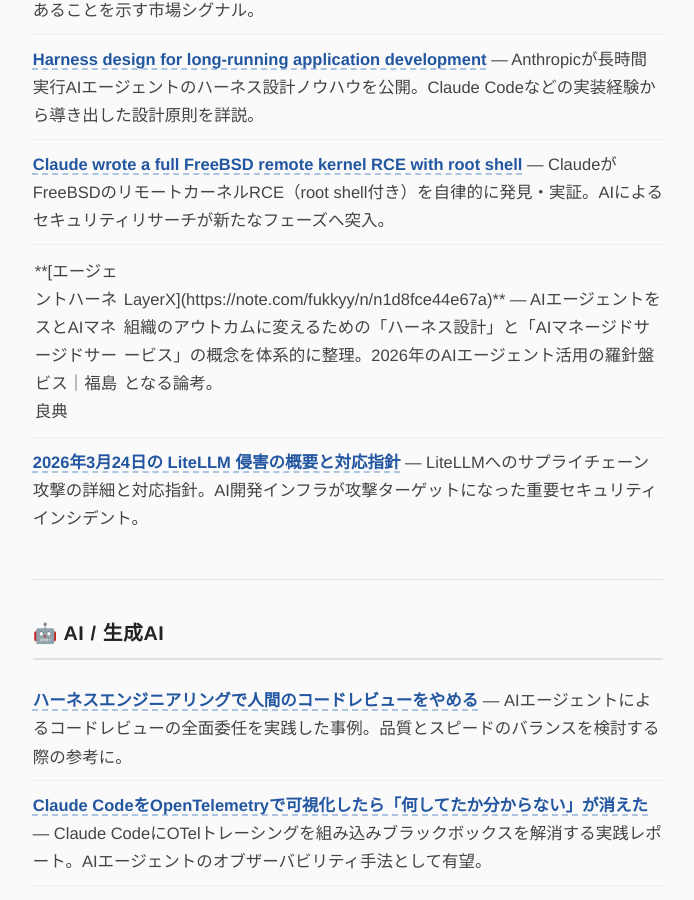
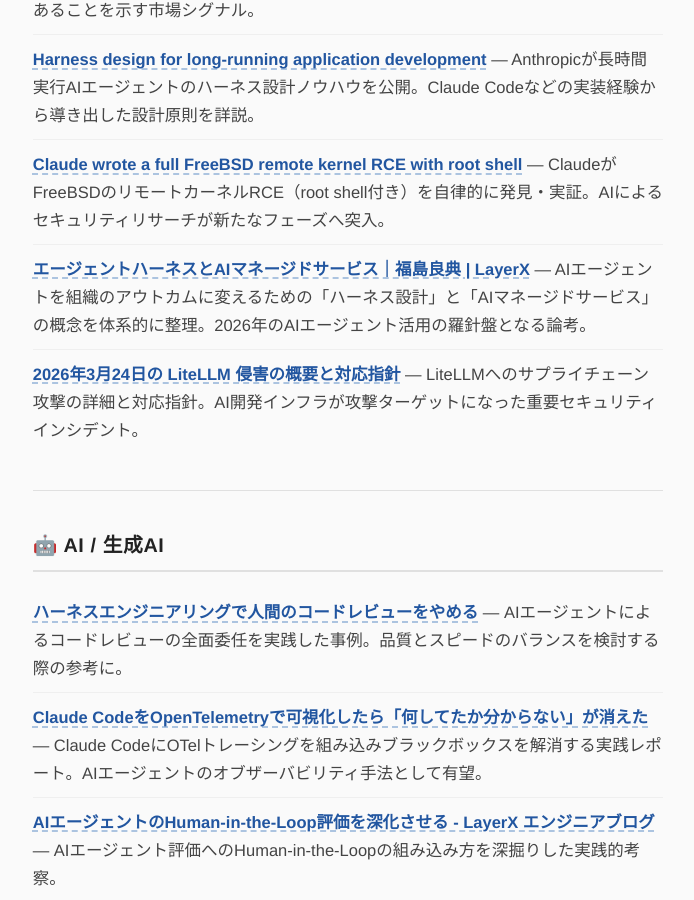
Before and after one commit to j-un/daily-brief, a Jekyll site: the page built from docs/brief-2026-04-02.md, in a window 1280 px wide and 900 px high, scrolled down 394 px. Shown: the whole window, without its empty margins (292-986 px from the left). Built offline with Jekyll 4.4.1, drawn with Linux system fonts in a browser that asks for light colours; our own code applies the rules of GitHub Pages for plain Markdown files; some of the changed text lies outside the part shown.

Commit message:
fix: escape pipe in article title in 2026-04-02 brief
Co-Authored-By: Claude Opus 4.6 <noreply@anthropic.com>

```diff
--- a/docs/brief-2026-04-02.md
+++ b/docs/brief-2026-04-02.md
@@ -15,7 +15,7 @@
 
 - **[Claude wrote a full FreeBSD remote kernel RCE with root shell](https://github.com/califio/publications/blob/main/MADBugs/CVE-2026-4747/write-up.md)** — ClaudeがFreeBSDのリモートカーネルRCE（root shell付き）を自律的に発見・実証。AIによるセキュリティリサーチが新たなフェーズへ突入。
 
-- **[エージェントハーネスとAIマネージドサービス｜福島良典 | LayerX](https://note.com/fukkyy/n/n1d8fce44e67a)** — AIエージェントを組織のアウトカムに変えるための「ハーネス設計」と「AIマネージドサービス」の概念を体系的に整理。2026年のAIエージェント活用の羅針盤となる論考。
+- **[エージェントハーネスとAIマネージドサービス｜福島良典 \| LayerX](https://note.com/fukkyy/n/n1d8fce44e67a)** — AIエージェントを組織のアウトカムに変えるための「ハーネス設計」と「AIマネージドサービス」の概念を体系的に整理。2026年のAIエージェント活用の羅針盤となる論考。
 
 - **[2026年3月24日の LiteLLM 侵害の概要と対応指針](https://diary.shift-js.info/litellm-compromise/)** — LiteLLMへのサプライチェーン攻撃の詳細と対応指針。AI開発インフラが攻撃ターゲットになった重要セキュリティインシデント。
 
@@ -83,7 +83,7 @@
 
 - **[GitHub Appの秘密鍵をGitHub Secretsから追い出す - 10X Product Blog](https://product.10x.co.jp/entry/2026/04/01/163814)** — Octo STSを使いGitHub App秘密鍵をSecretsに置かずに運用する改善。GitHubワークフローのセキュリティ強化の実践。
 
-- **[100万種類以上のランキング集計を支える Sidekiq チューニング | DeNA Engineering](https://engineering.dena.com/blog/2026/03/sidekiq-huge-ranking-aggregation/)** — 大規模ランキング集計でのSidekiqチューニング事例。高負荷バッチ処理の設計・運用の参考になる。
+- **[100万種類以上のランキング集計を支える Sidekiq チューニング \| DeNA Engineering](https://engineering.dena.com/blog/2026/03/sidekiq-huge-ranking-aggregation/)** — 大規模ランキング集計でのSidekiqチューニング事例。高負荷バッチ処理の設計・運用の参考になる。
 
 ---
 
```
